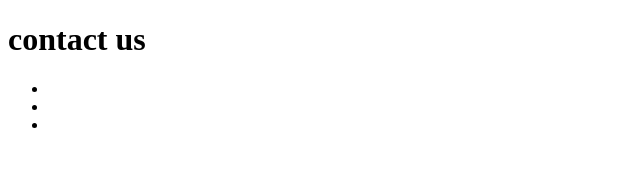
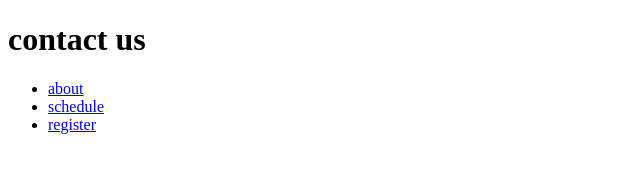
Before and after one commit to Rolex-oduor/TechCon_HTML, a plain HTML site: page techcon_website/contact.html in a window 1280 px wide. Shown: the whole page, without its empty margins (0-640 px from the left). Drawn offline with Linux system fonts and the light colour scheme.

Commit message:
update contact.html

```diff
--- a/techcon_website/contact.html
+++ b/techcon_website/contact.html
@@ -8,12 +8,14 @@
   <body>
     <!-- header -->
     <header>
+
         <h1>contact us</h1>
+
       <nav>
         <ul>
-          <li><a href="about.html"></a></li>
-          <li><a href="schedule.html"></a></li>
-          <li><a href="register.html"></a></li>
+          <li><a href="about.html">about</a></li>
+          <li><a href="schedule.html">schedule</a></li>
+          <li><a href="register.html">register</a></li>
         </ul>
       </nav>
     </header>
```
